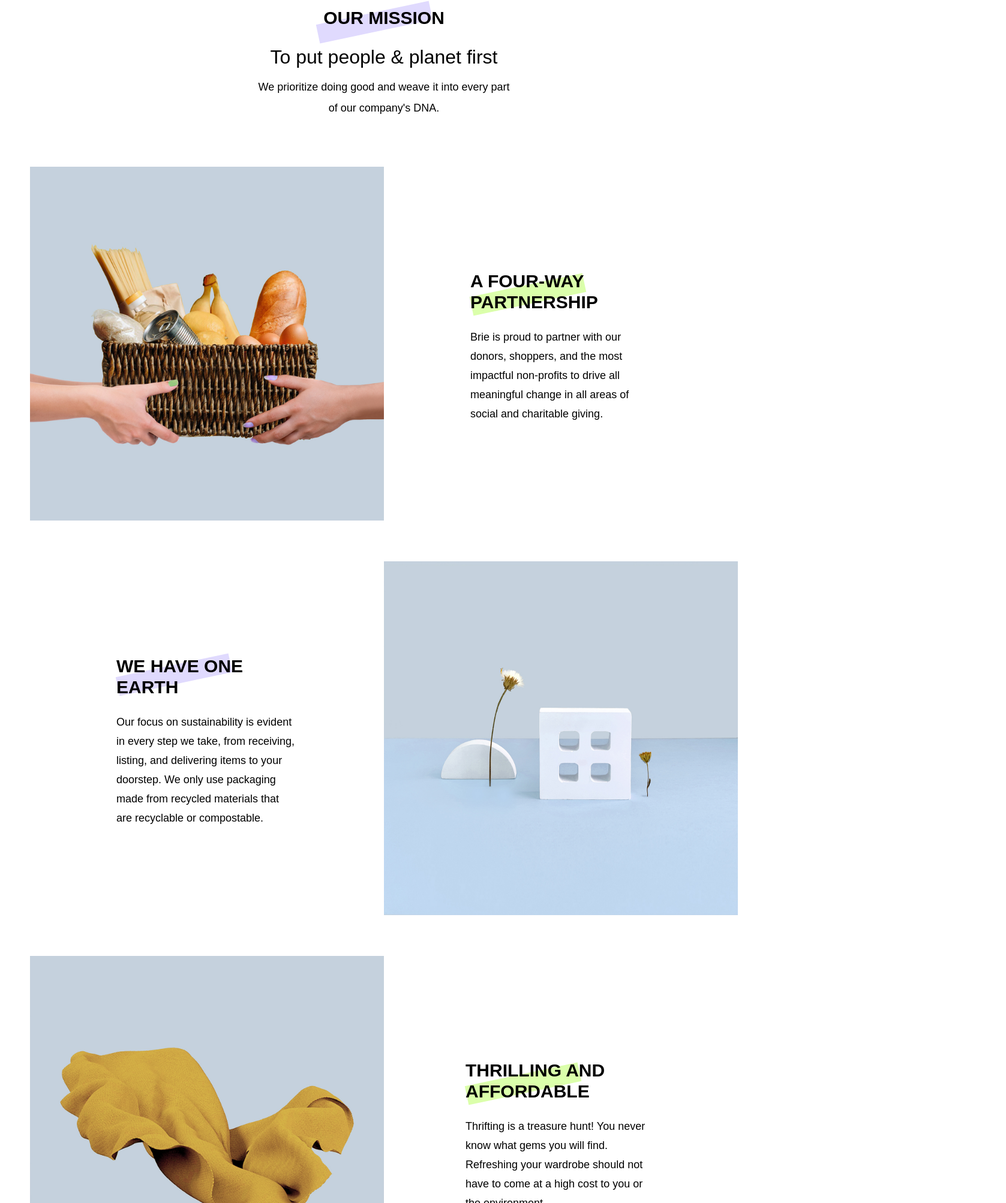
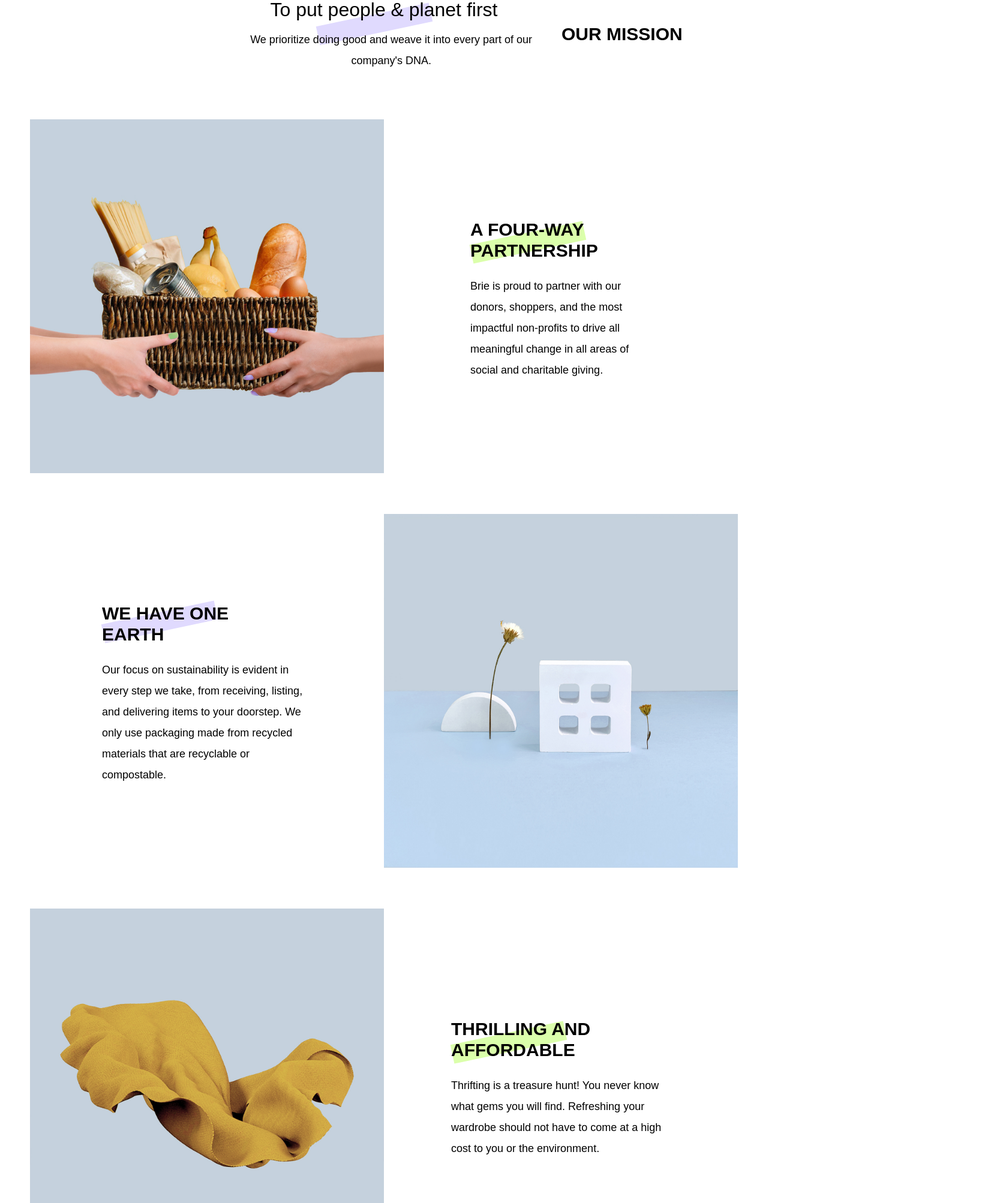
Before and after one commit to Dhanidayo/brie-donation, a React (Create React App) app: page /about in a window 1280 px wide. Shown: the part 712-2718 px from the top of the page at 60% size, 1677 px wide, since content can reach past the window. Built offline with nearby package versions, Linux system fonts and the light colour scheme; a web font is replaced by a local one.

Commit message:
styling update

```diff
--- a/src/Pages/About/index.jsx
+++ b/src/Pages/About/index.jsx
@@ -16,7 +16,7 @@ const About = () => {
                                 OUR STORY
                             </h2>
                         </div>
-                        <p className="body-text grid-body-text">
+                        <p className="body-text grid-body-text main-para--about">
                             We are an online thrift store that empowers giving
                         </p>
                         <div id="player-wrapper">
--- a/src/Pages/About/style.css
+++ b/src/Pages/About/style.css
@@ -6,7 +6,15 @@
 }
 
 .front-rectangle-text {
-    z-index: 9;
+    z-index: 1;
+    position: absolute;
+    margin: .8em auto;
+    width: 100%;
+}
+
+.main-para--about {
+    width: 80%;
+    margin: 1em auto;
 }
 
 @media screen and (max-width: 2298px) {
@@ -27,9 +35,21 @@
     }
 }
 
+@media screen and (max-width: 1682px) {
+    #biege-section {
+        height: 835px;
+    }
+}
+
+@media screen and (max-width: 1682px) {
+    #biege-section {
+        height: 709px;
+    }
+}
+
 @media screen and (max-width: 1370px) {
     #biege-section {
-        height: 669px;
+        height: 686px;
     }
 }
 
@@ -41,7 +61,13 @@
 
 @media screen and (max-width: 836px) {
     #biege-section {
-        height: 645px;
+        height: 630px;
+    }
+}
+
+@media screen and (max-width: 802px) {
+    #biege-section {
+        height: 610px;
     }
 }
 
@@ -53,14 +79,14 @@
 
 @media screen and (max-width: 602px) {
     #biege-section {
-        height: 525px;
+        height: 505px;
     }
 }
 
 
 @media screen and (max-width: 416px) {
     #biege-section {
-        height: 388px;
+        height: 450px;
     }
 }
 
@@ -182,42 +208,56 @@
     }
 }
 
+@media screen and (max-width: 836px) {
+    .mission-text {
+        padding: 1em 0;
+        margin: 0;
+    }
+}
+
 @media screen and (max-width: 416px) {
     .mission-text {
         background-color: #fffcf2;
-        padding: 3em 0;
+        padding: 2em 0;
         margin: 0;
     }
 }
 
 @media screen and (max-width: 2298px) {
     .mission__body-text {
-        width: 68%;
+        width: 78%;
         margin: auto;
     }
 }
 
 @media screen and (max-width: 1922px) {
     .mission__body-text {
-        width: 80%;
+        width: 94%;
     }
 }
 
 @media screen and (max-width: 1682px) {
     .mission__body-text {
-        width: 85%;
+        width: 96%;
     }
 }
 
 @media screen and (max-width: 1602px) {
     .mission__body-text {
-        width: 90%;
+        width: 100%;
+    }
+}
+
+@media screen and (max-width: 1370px) {
+    .mission__body-text {
+        width: 105%;
     }
 }
 
 @media screen and (max-width: 1026px) {
     .mission__body-text {
-        width: 98%;
+        width: 45%;
+        font-size: 1.125rem;
     }
 }
 
@@ -238,7 +278,7 @@
 @media screen and (max-width: 416px) {
     .mission__body-text {
         width: 75%;
-        font-size: 1rem;
+        /* font-size: 1rem; */
     }
 }
 
@@ -256,7 +296,7 @@
 
 @media screen and (max-width: 362px) {
     .mission__body-text {
-        width: 75%;
+        width: 80%;
         font-size: .9rem;
     }
 }
@@ -267,9 +307,38 @@
     }
 }
 
+.mission-para {
+    margin-top: 3em;
+}
+
+@media screen and (max-width: 836px) {
+    .mission-para {
+        margin: 1.5em 0;
+    }
+}
+
+@media screen and (max-width: 416px) {
+    .mission-para {
+        margin: 4em 0 1em;
+    }
+}
+
 .grid-body-text {
-    font-size: 1.125rem;
-    line-height: 2rem;
+    font-size: 1.5625rem;
+    line-height: 3rem;
+}
+
+@media screen and (max-width: 1442px) {
+    .grid-body-text {
+        font-size: 1.25rem;
+        line-height: 2.1875rem;
+    }
+}
+
+@media screen and (max-width: 1282px) {
+    .grid-body-text {
+        font-size: 1.125rem;
+    }
 }
 
 @media screen and (max-width: 836px) {
@@ -328,48 +397,6 @@
 
 @media screen and (max-width: 1922px) {
     .grid-body-text--about1 {
-        padding: 0 12em 0;
-    }
-
-    .grid-body-text--about2 {
-        padding: 0 12em 0;
-    }
-
-    .grid-body-text--about3 {
-        padding: 0 12em 0;
-    }
-}
-
-@media screen and (max-width: 1682px) {
-    .grid-body-text--about1 {
-        padding: 0 10em 0;
-    }
-
-    .grid-body-text--about2 {
-        padding: 0 9.5em 0;
-    }
-
-    .grid-body-text--about3 {
-        padding: 0 9em 0;
-    }
-}
-
-@media screen and (max-width: 1602px) {
-    .grid-body-text--about1 {
-        padding: 0 8em 0;
-    }
-
-    .grid-body-text--about2 {
-        padding: 0 8em 0;
-    }
-
-    .grid-body-text--about3 {
-        padding: 0 8em 0;
-    }
-}
-
-@media screen and (max-width: 1442px) {
-    .grid-body-text--about1 {
         padding: 0 10em 0;
     }
 
@@ -379,6 +406,48 @@
 
     .grid-body-text--about3 {
         padding: 0 10em 0;
+    }
+}
+
+@media screen and (max-width: 1682px) {
+    .grid-body-text--about1 {
+        padding: 0 8em 0;
+    }
+
+    .grid-body-text--about2 {
+        padding: 0 6em 0;
+    }
+
+    .grid-body-text--about3 {
+        padding: 0 6em 0;
+    }
+}
+
+@media screen and (max-width: 1602px) {
+    .grid-body-text--about1 {
+        padding: 0 7em 0;
+    }
+
+    .grid-body-text--about2 {
+        padding: 0 5em 0;
+    }
+
+    .grid-body-text--about3 {
+        padding: 0 5em 0;
+    }
+}
+
+@media screen and (max-width: 1442px) {
+    .grid-body-text--about1 {
+        padding: 0 9em 0;
+    }
+
+    .grid-body-text--about2 {
+        padding: 0 8.5em 0;
+    }
+
+    .grid-body-text--about3 {
+        padding: 0 7em 0;
     }
 }
 
@@ -398,15 +467,15 @@
 
 @media screen and (max-width: 1370px) {
     .grid-body-text--about1 {
-        padding: 0 8em 0;
+        padding: 0 7em 0;
     }
 
     .grid-body-text--about2 {
-        padding: 0 6.5em 0;
+        padding: 0 5em 0;
     }
 
     .grid-body-text--about3 {
-        padding: 0 6em 0;
+        padding: 0 5em 0;
     }
 }
 
@@ -416,35 +485,21 @@
     }
 
     .grid-body-text--about2 {
-        padding: 0 9em 0;
+        padding: 0 7.5em 0;
     }
 
     .grid-body-text--about3 {
-        padding: 0 8.5em 0;
+        padding: 0 7em 0;
     }
 }
 
 @media screen and (max-width: 1026px) {
     .grid-body-text--about1 {
-        padding: 0 7em 0;
+        padding: 0 5em 0;
     }
 
     .grid-body-text--about2 {
-        padding: 0 6em 0;
-    }
-
-    .grid-body-text--about3 {
-        padding: 0 6em 0;
-    }
-}
-
-@media screen and (max-width: 836px) {
-    .grid-body-text--about1 {
         padding: 0 4em 0;
-    }
-
-    .grid-body-text--about2 {
-        padding: 0 3em 0;
     }
 
     .grid-body-text--about3 {
@@ -452,17 +507,31 @@
     }
 }
 
-@media screen and (max-width: 802px) {
+@media screen and (max-width: 836px) {
     .grid-body-text--about1 {
-        padding: 0 4em 0;
+        padding: 0 3em 0;
     }
 
     .grid-body-text--about2 {
-        padding: 0 4sem 0;
+        padding: 0 2em 0;
     }
 
     .grid-body-text--about3 {
-        padding: 0 4.5em 0;
+        padding: 0 2em 0;
+    }
+}
+
+@media screen and (max-width: 802px) {
+    .grid-body-text--about1 {
+        padding: 0 2em 0;
+    }
+
+    .grid-body-text--about2 {
+        padding: 0 1.5em 0;
+    }
+
+    .grid-body-text--about3 {
+        padding: 0 1em 0 2em;
     }
 }
 
@@ -477,6 +546,20 @@
 
     .grid-body-text--about3 {
         padding: 0 3em 0;
+    }
+}
+
+@media screen and (max-width: 662px) {
+    .grid-body-text--about1 {
+        padding: 0 .5em 0 2em;
+    }
+
+    .grid-body-text--about2 {
+        padding: 0 .1em 0;
+    }
+
+    .grid-body-text--about3 {
+        padding: 0 1.5em 0 2em;
     }
 }
 
@@ -510,29 +593,43 @@
 
 @media screen and (max-width: 386px) {
     .grid-body-text--about1 {
-        padding: 1em 3.5em 0;
+        padding: 1em 2em 0;
     }
 
     .grid-body-text--about2 {
-        padding: 1em 2.5em 0;
+        padding: 1em 1.45em 0;
     }
 
     .grid-body-text--about3 {
-        padding: 1em 4em 0;
+        padding: 1em 3em 0;
+    }
+}
+
+@media screen and (max-width: 362px) {
+    .grid-body-text--about1 {
+        padding: 1em 2em 0;
+    }
+
+    .grid-body-text--about2 {
+        padding: 1em 1.45em 0;
+    }
+
+    .grid-body-text--about3 {
+        padding: 1em 3.5em 0;
     }
 }
 
 @media screen and (max-width: 321px) {
     .grid-body-text--about1 {
-        padding: 1em 3em 0;
+        padding: 1em 2em 0;
     }
 
     .grid-body-text--about2 {
-        padding: 1em 2.5em 0;
+        padding: 1em 1.5em 0;
     }
 
     .grid-body-text--about3 {
-        padding: 1em 2em 0;
+        padding: 1em 3em 0;
     }
 }
 
@@ -626,8 +723,8 @@
 
 @media screen and (max-width: 836px) {
     .b-rectangle--about {
-        margin-left: 21em;
-        margin-top: .5em;
+        margin-left: 20em;
+        margin-top: 1.4em;
     }
 
     .b-rectangle--about3 {
@@ -652,6 +749,13 @@
     }
 }
 
+@media screen and (max-width: 662px) {
+    .b-rectangle--about {
+        margin-left: 15em;
+        margin-top: 1.5em;
+    }
+}
+
 @media screen and (max-width: 602px) {
     .b-rectangle--about {
         margin-left: 14em;
@@ -670,7 +774,7 @@
     .b-rectangle--about {
         margin-left: 7.5em;
         margin-top: 1em;
-        z-index: 1;
+        z-index: 0;
     }
 
     .b-rectangle--about2 {
@@ -678,8 +782,9 @@
     }
 
     .b-rectangle--about3 {
-        margin-left: 7.5em;
-        z-index: 1;
+        margin-left: 7em;
+        margin-top: 1em;
+        z-index: 0;
     }
 }
 
@@ -687,7 +792,6 @@
     .b-rectangle--about {
         margin-left: 6em;
         margin-top: 1em;
-        z-index: 1;
     }
 
     .b-rectangle--about2 {
@@ -696,12 +800,7 @@
 
     .b-rectangle--about3 {
         margin-left: 6em;
-        z-index: 1;
     }
-}
-
-.mission-para {
-    margin-top: 3em;
 }
 
 .body-text--big {
@@ -738,6 +837,14 @@
     }
 }
 
+@media screen and (max-width: 662px) {
+    .body-text--big {
+        font-size: 1.25rem;
+        font-weight: 200;
+        line-height: 1.5em;
+    }
+}
+
 @media screen and (max-width: 602px) {
     .body-text--big {
         font-size: 1.0525rem;
@@ -749,8 +856,7 @@
     .body-text--big {
         width: 80%;
         margin: .7em auto;
-        font-size: 1.375rem;
-        font-weight: lighter;
+        font-size: 1.3rem;
         line-height: 1.5em;
     }
 }
@@ -758,7 +864,6 @@
 @media screen and (max-width: 376px) {
     .body-text--big {
         font-size: 1.25rem;
-        font-weight: lighter;
         line-height: 1.5em;
     }
 }
@@ -788,49 +893,68 @@
 }
 
 .dyk__body-text {
-    width: 75%;
+    width: 85%;
+    padding: 1em 0;
     margin: auto;
 }
 
 @media screen and (max-width: 2298px) {
     .dyk__body-text {
-        width: 40%;
+        width: 50%;
     }
 }
 
 @media screen and (max-width: 1922px) {
     .dyk__body-text {
-        width: 48%;
+        width: 55%;
     }
 }
 
 @media screen and (max-width: 1682px) {
     .dyk__body-text {
-        width: 50%;
+        width: 68%;
     }
 }
 
 @media screen and (max-width: 1602px) {
     .dyk__body-text {
-        width: 55%;
+        width: 65%;
+    }
+}
+
+@media screen and (max-width: 1442px) {
+    .dyk__body-text {
+        width: 65%;
+    }
+}
+
+@media screen and (max-width: 1370px) {
+    .dyk__body-text {
+        width: 68%;
+    }
+}
+
+@media screen and (max-width: 1282px) {
+    .dyk__body-text {
+        width: 65%;
     }
 }
 
 @media screen and (max-width: 1026px) {
     .dyk__body-text {
-        width: 60%;
+        width: 80%;
     }
 }
 
 @media screen and (max-width: 836px) {
     .dyk__body-text {
-        width: 70%;
+        width: 80%;
     }
 }
 
 @media screen and (max-width: 802px) {
     .dyk__body-text {
-        width: 80%;
+        width: 85%;
     }
 }
 
@@ -840,9 +964,15 @@
     }
 }
 
+@media screen and (max-width: 662px) {
+    .dyk__body-text {
+        width: 98%;
+    }
+}
+
 @media screen and (max-width: 602px) {
     .dyk__body-text {
-        width: 90%;
+        width: 98%;
     }
 }
 
```
